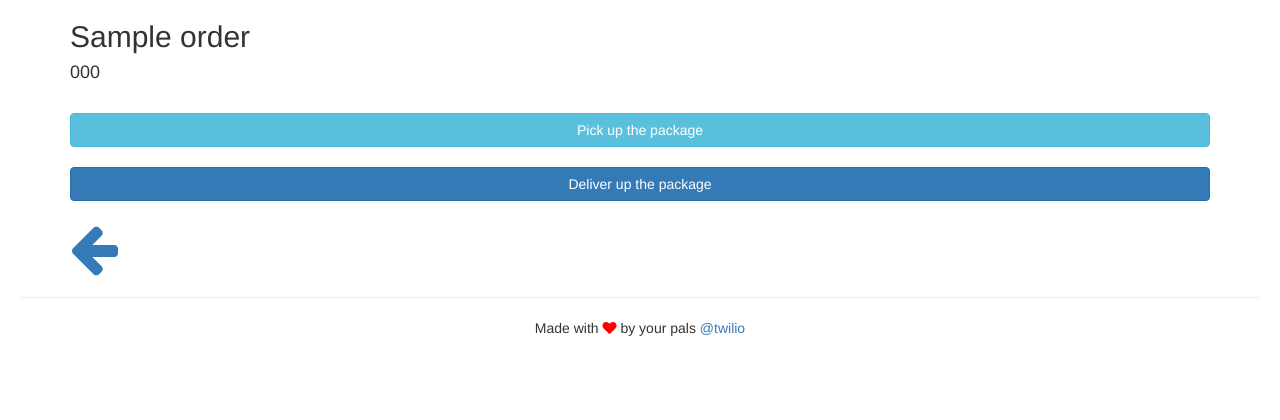
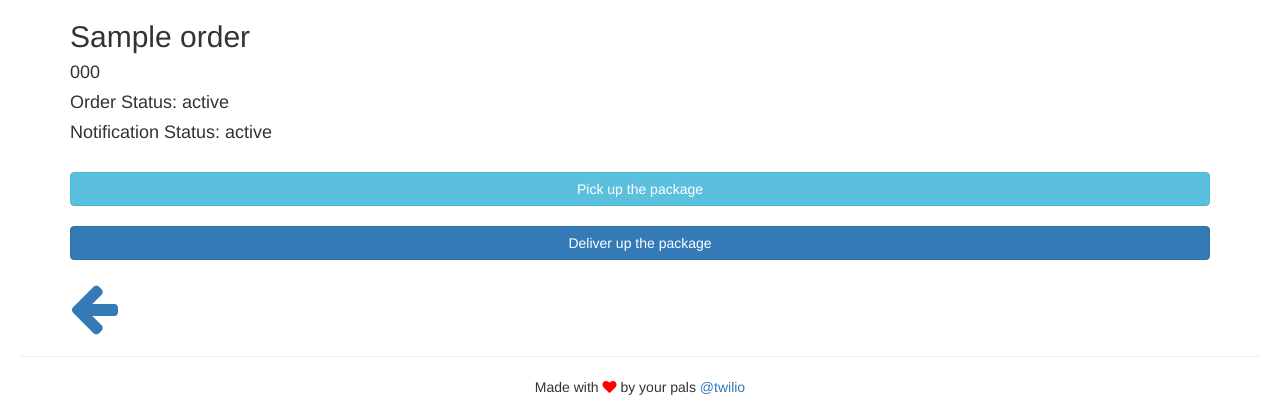
Before and after one commit to TwilioDevEd/eta-notifications-flask, a Flask app: page /order/1 in a window 1280 px wide. Shown: the top 420 px of the page. Run offline with Flask 2, Linux system fonts and the light colour scheme; tables that the repository leaves empty hold one stand-in row (values such as "Sample post"); some libraries are stand-ins or nearby versions.

Commit message:
add order and notification status, listen to sms callback

```diff
--- a/eta_notifications_flask/models/order.py
+++ b/eta_notifications_flask/models/order.py
@@ -8,6 +8,8 @@ class Order(db.Model):
     id = db.Column(db.Integer, primary_key=True)
     customer_name = db.Column(db.String, nullable=False)
     customer_phone_number = db.Column(db.String, nullable=False)
+    status = db.Column(db.String, nullable=False)
+    notification_status = db.Column(db.String, nullable=False)
 
     def __init__(self, customer_name, customer_phone_number):
         self.customer_name = customer_name
--- a/eta_notifications_flask/templates/index.html
+++ b/eta_notifications_flask/templates/index.html
@@ -21,6 +21,9 @@
                 <th>Order ID</th>
                 <th>Customer Name</th>
                 <th>Phone Number</th>
+                <th>Order Status</th>
+                <th>Notification Status</th>
+
             </tr>
         </thead>
         <tbody>
@@ -29,6 +32,8 @@
                     <td><a href="{{ url_for('order_show', order_id=order.id) }}">000-0{{ order.id }}</a></td>
                     <td>{{ order.customer_name }}</td>
                     <td>{{ order.customer_phone_number }}</td>
+                    <td>{{ order.status }}</td>
+                    <td>{{ order.notification_status }}</td>
                 </tr>
             {% endfor %}
         </tbody>
--- a/eta_notifications_flask/templates/show.html
+++ b/eta_notifications_flask/templates/show.html
@@ -4,6 +4,8 @@
 <div class="container">
     <h2>{{ order.customer_name }}</h2>
     <h4>{{ order.customer_phone_number }}</h4>
+    <h4>Order Status: {{ order.status }}</h4>
+    <h4>Notification Status: {{ order.notification_status }}</h4>
     <div class="row">
         <div class="col-md-12 top-buffer">
             <form method="POST" action="{{ url_for('order_pickup', order_id=order.id) }}" accept-charset="UTF-8">
--- a/eta_notifications_flask/views.py
+++ b/eta_notifications_flask/views.py
@@ -1,5 +1,6 @@
 from eta_notifications_flask import app, db
-from flask import flash, redirect, render_template, request
+from flask import url_for, flash, redirect, render_template, request
+from twilio.rest import TwilioRestClient
 
 from eta_notifications_flask.models import init_models_module
 
@@ -19,14 +20,56 @@ def order_show(order_id):
 
     return render_template('show.html', order=order)
 
-@app.route('/order/<order_id>/pickup')
+@app.route('/order/<order_id>/pickup', methods=["POST"])
 def order_pickup(order_id):
     order = Order.query.get(order_id)
+    update_order_stauts('Shipped', order)
+    update_notification_status('Queued', order)
+    send_sms_notification(order.customer_phone_number,
+                          'Your clothes will be sent and will be delivered in 20 minutes')
+
+    return redirect(url_for('order_show', order_id=order_id))
+
+@app.route('/order/<order_id>/deliver', methods=["POST"])
+def order_deliver(order_id):
+    order = Order.query.get(order_id)
+    update_order_stauts('Delivered', order)
+    update_notification_status('Queued', order)
+
+    send_sms_notification(order.customer_phone_number,
+                          'Your clothes have been delivered')
+
+    return redirect(url_for('order_show', order_id=order_id))
+
+@app.route('/order/<order_id>/pickup/status', methods=["POST"])
+def order_pickup_status(order_id):
+    order = Order.query.get(order_id)
+    update_notification_status(request.form['MessageStatus'], order)
 
     return render_template('show.html', order=order)
 
-@app.route('/order/<order_id>/deliver')
-def order_deliver(order_id):
+@app.route('/order/<order_id>/deliver/status', methods=["POST"])
+def order_deliver_status(order_id):
     order = Order.query.get(order_id)
+    update_notification_status(request.form['MessageStatus'], order)
 
     return render_template('show.html', order=order)
+
+def update_order_stauts(status, order):
+    order.status = status
+    db.session.commit()
+
+def update_notification_status(status, order):
+    order.notification_status = status
+    db.session.commit()
+
+def send_sms_notification(to, message_body):
+    account_sid = app.config['TWILIO_ACCOUNT_SID']
+    auth_token  = app.config['TWILIO_AUTH_TOKEN']
+    twilio_number = app.config['TWILIO_NUMBER']
+    callback_url = request.base_url + '/status'
+    client = TwilioRestClient(account_sid, auth_token)
+    client.messages.create(to=to,
+                           from_=twilio_number,
+                           body=message_body,
+                           status_callback=callback_url)
--- a/migrations/versions/0f4bcb7f3ccb_create_order_table.py
+++ b/migrations/versions/0f4bcb7f3ccb_create_order_table.py
@@ -22,6 +22,8 @@ def upgrade():
         sa.Column('id', sa.Integer, primary_key=True),
         sa.Column('customer_name', sa.String(50), nullable=False),
         sa.Column('customer_phone_number', sa.String(20), nullable=False),
+        sa.Column('status', sa.String(20), nullable=False, server_default='Ready'),
+        sa.Column('notification_status', sa.String(20), nullable=False, server_default='None')
     )
 
 def downgrade():
```
Also changed, not shown: 2 other files.
